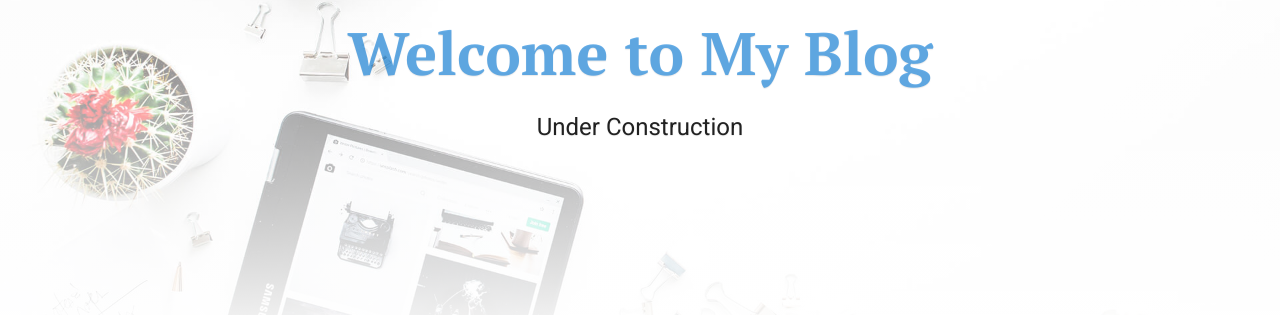
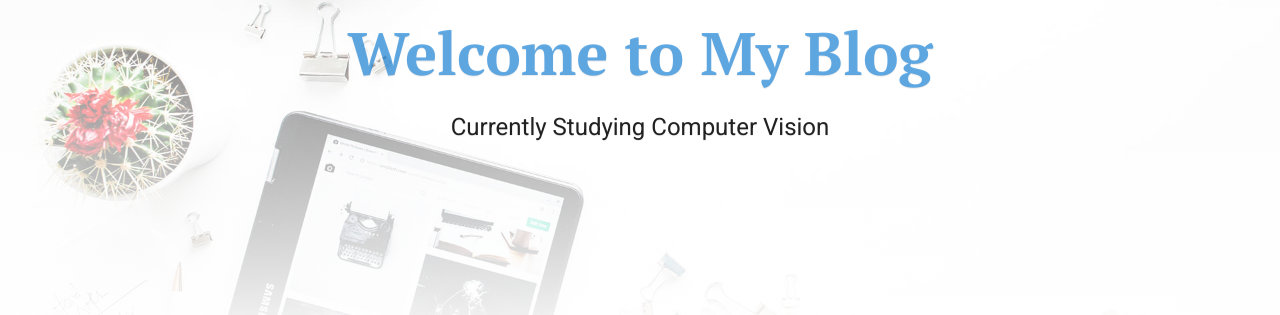
Before and after one commit to chinge55/chinge55.github.io, a Jekyll site: the page built from index.html, in a window 1280 px wide. Shown: the part 329-644 px from the top of the page. Built offline with Jekyll 4.4.1, drawn with Linux system fonts in a browser that asks for light colours; the list of posts is cut into pages by our own code.

Commit message:
sth commit

```diff
--- a/_config.yml
+++ b/_config.yml
@@ -7,7 +7,7 @@ url: "https://sangamkhanal.com.np/" # the base hostname & protocol for your site
 # Banner Section
 hero: 112.jpg
 hero-title: Welcome to My Blog
-hero-description: Under Construction
+hero-description: Currently Studying Computer Vision
 
 # Author - Creator
 author-name: Sangam Khanal
```
Also changed, not shown: 1 other file.
